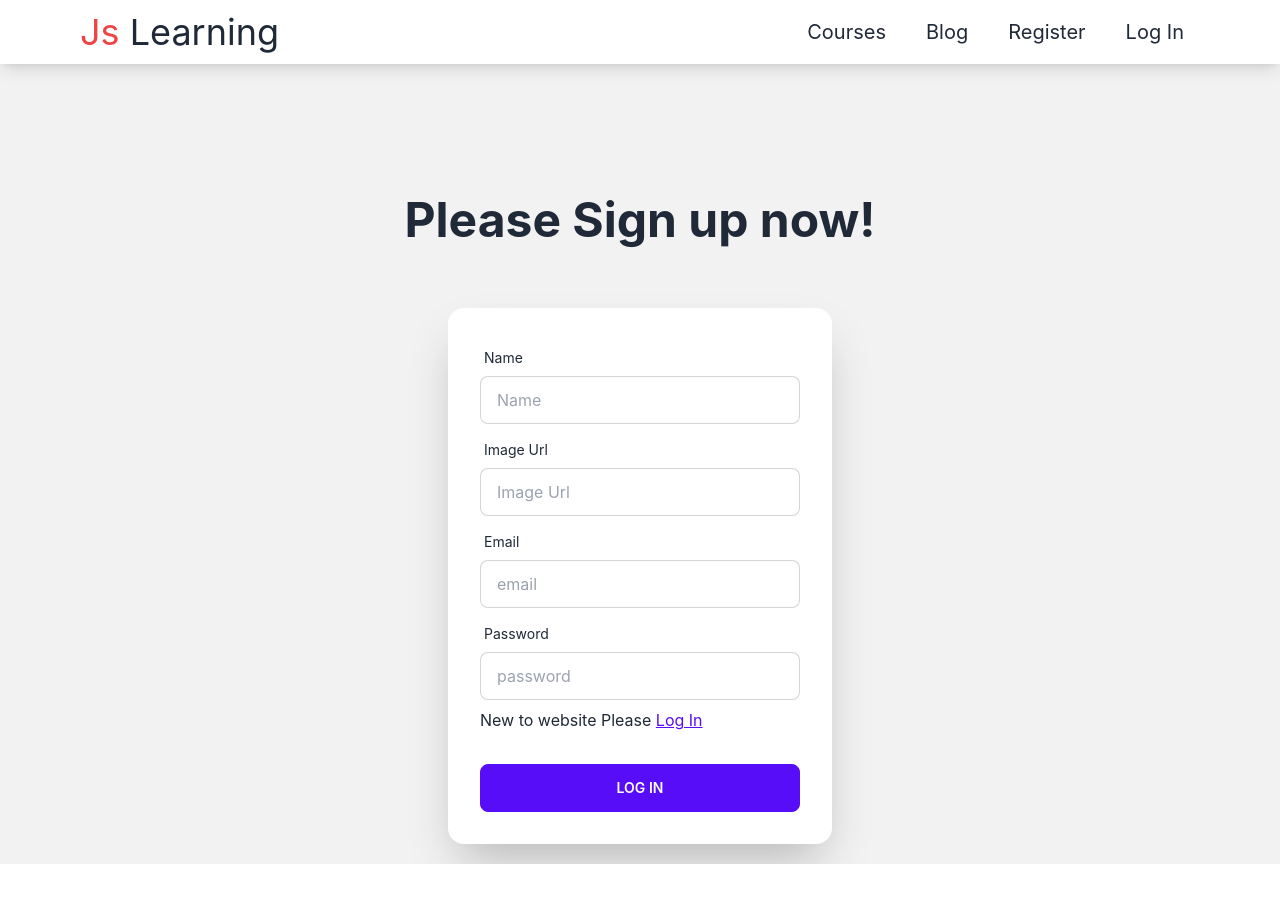
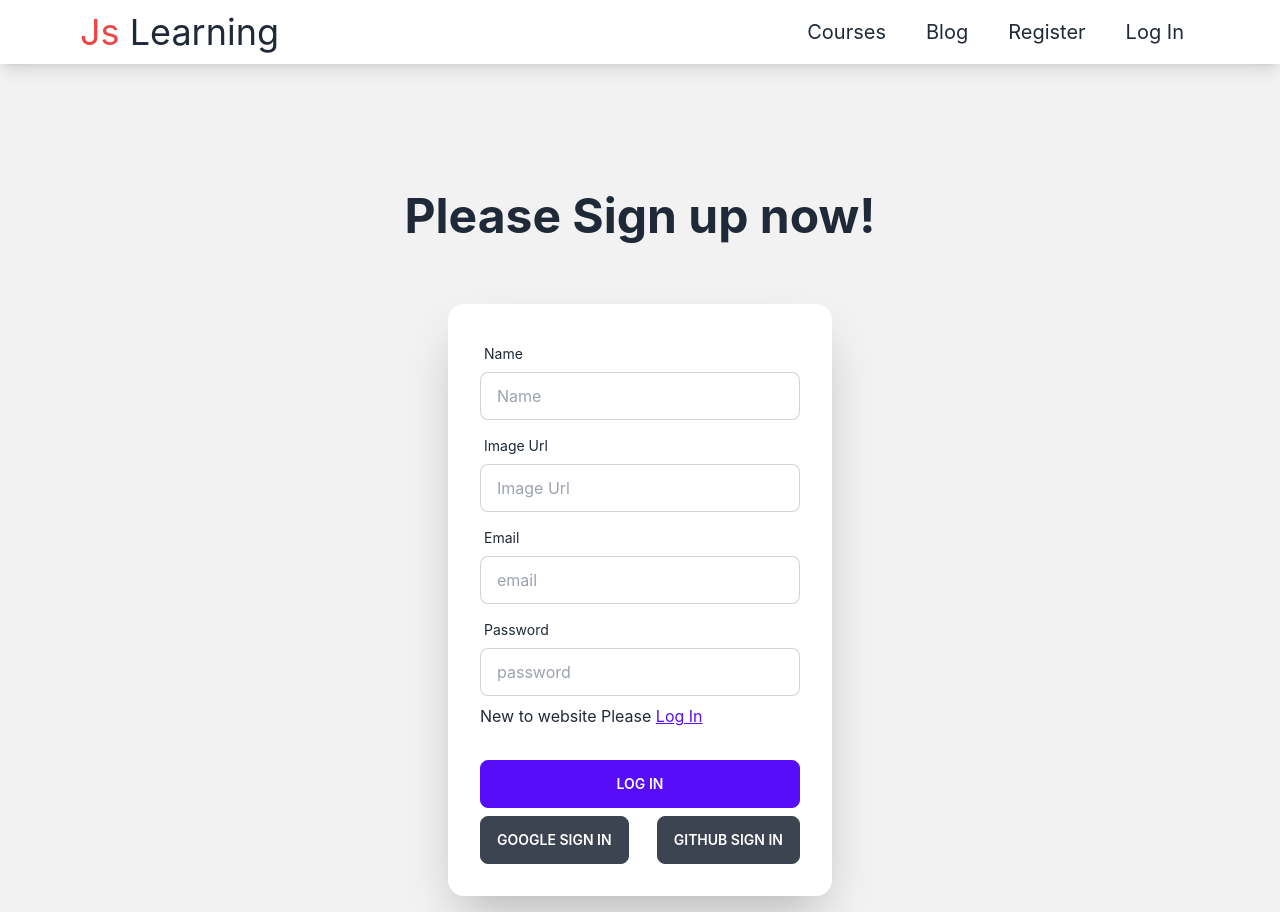
Before and after one commit to Rokibul-bd/js-learning-client-final, a React (Create React App) app: page /register in a window 1280 px wide. Before the commit the page ends 864 px from the top, so only its background shows below. Built offline with nearby package versions, Linux system fonts and the light colour scheme; no server answers.

Commit message:
finished Project

```diff
--- a/src/Components/header/Header.js
+++ b/src/Components/header/Header.js
@@ -44,7 +44,6 @@ const Header = () => {
                                         <span className="badge">New</span>
                                     </Link>
                                 </li>
-                                <li><Link>Setting</Link></li>
                                 <li><p onClick={logOut} >Logout</p></li>
                             </ul>
                         </div> : <>
--- a/src/Components/register/Register.js
+++ b/src/Components/register/Register.js
@@ -1,10 +1,13 @@
+import { GithubAuthProvider, GoogleAuthProvider } from 'firebase/auth';
 import React from 'react';
 import { useContext } from 'react';
 import { Link } from 'react-router-dom';
 import { AuthContext } from '../../contexts/AuthProvider/AuthProvider';
 
 const Register = () => {
-    const { createUser } = useContext(AuthContext)
+    const { createUser, googleSignIn, githubSignIn } = useContext(AuthContext)
+    const googleProvider = new GoogleAuthProvider();
+    const githubProvider = new GithubAuthProvider()
     const handleRegisterForm = event => {
         event.preventDefault();
         const form = event.target;
@@ -18,7 +21,12 @@ const Register = () => {
             })
             .catch(error => console.error(error))
     }
-
+    const handleGoogleSignIn = () => {
+        googleSignIn(googleProvider)
+    }
+    const handleGithubSignIn = () => {
+        githubSignIn(githubProvider)
+    }
     return (
         <div>
             <form onSubmit={handleRegisterForm} className="hero min-h-screen bg-base-200 pt-28">
@@ -58,6 +66,10 @@ const Register = () => {
                             <div className="form-control mt-6">
                                 <button type='submit' className="btn btn-primary">Log In</button>
                             </div>
+                            <div className='flex justify-between'>
+                                <button className='btn btn-md' onClick={handleGoogleSignIn}>Google Sign In</button>
+                                <button className='btn btn-md' onClick={handleGithubSignIn}>Github Sign In</button>
+                            </div>
                         </div>
                     </div>
                 </div>
```
